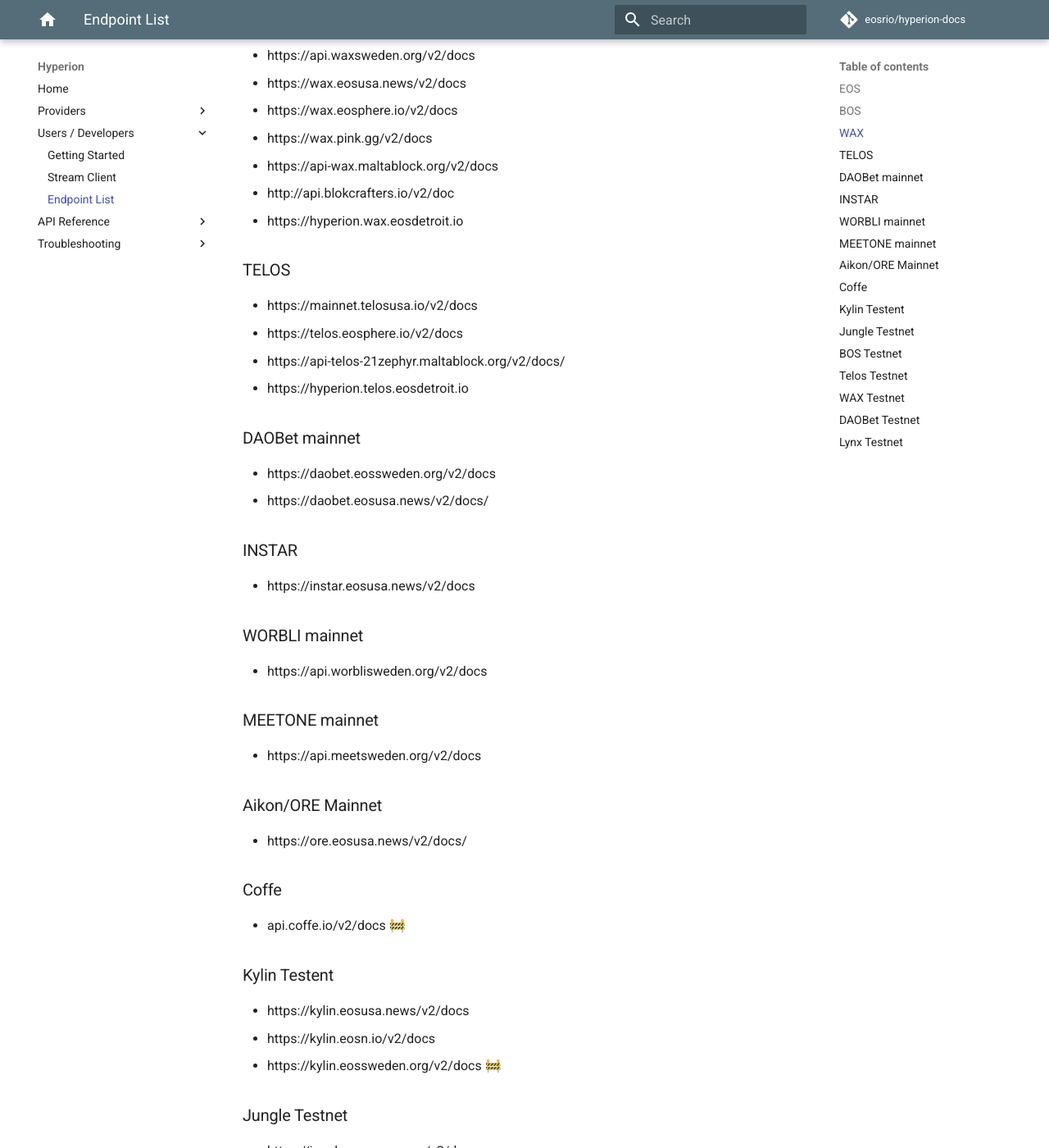
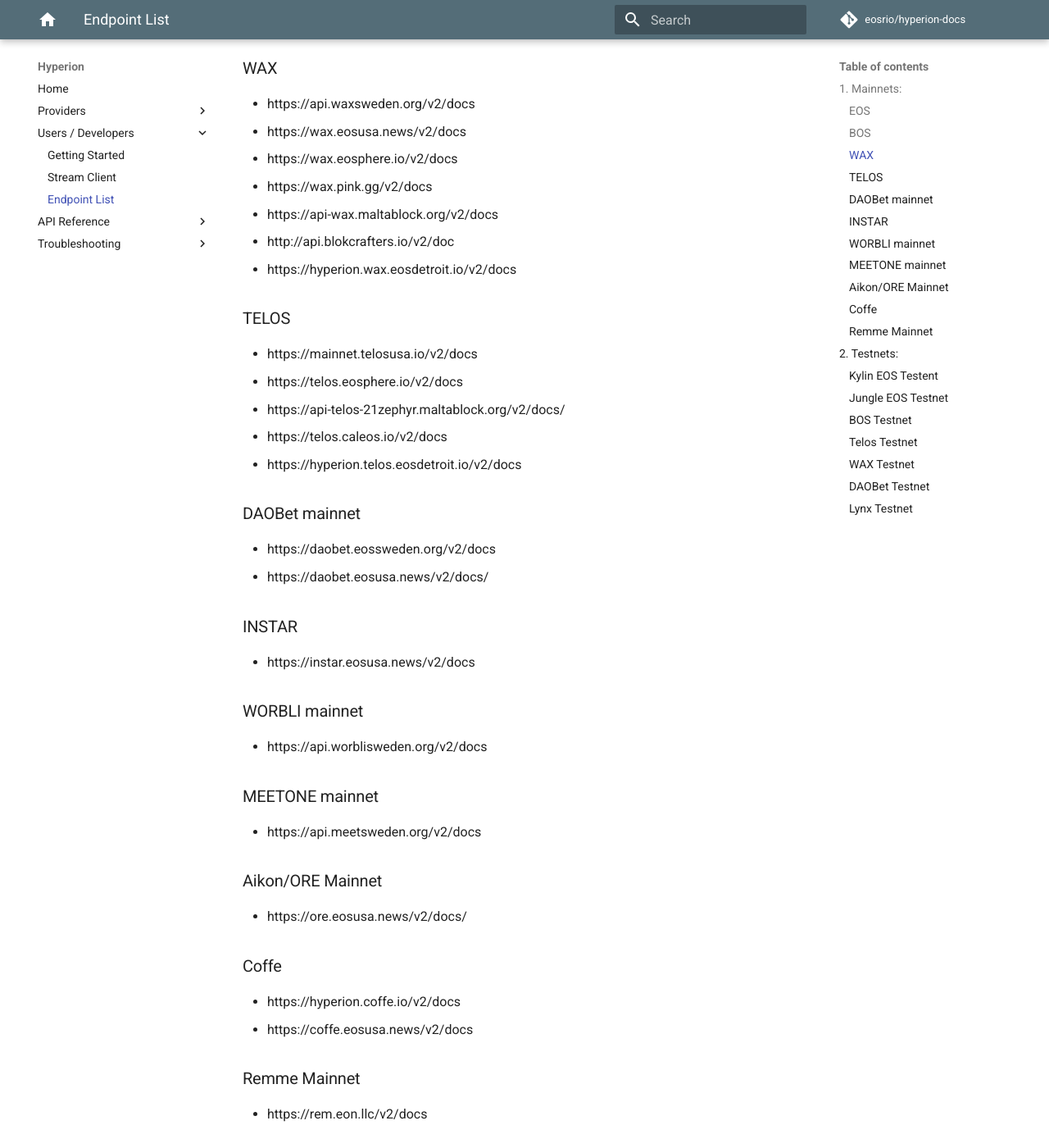
Before and after one commit to eosrio/hyperion-docs, an MkDocs documentation site: the page built from docs/endpoint.md, in a window 1280 px wide and 1400 px high, scrolled down 594 px. Shown: the whole window at 82% size. Built offline with MkDocs 1.6.1 and Material for MkDocs 9.7.7, drawn with Linux system fonts in a browser that asks for light colours; comment, search, counter and statistics services are not loaded; some of the changed text lies outside the part shown.

Commit message:
Update endpoint.md

```diff
--- a/docs/endpoint.md
+++ b/docs/endpoint.md
@@ -2,6 +2,8 @@
 
 !!!tip
     Check the endpoint status at [https://bloks.io/hyperion](https://bloks.io/hyperion)
+
+## 1. Mainnets:
 
 ### EOS
 - http://api.eossweden.org/v2/docs
@@ -10,7 +12,7 @@
 ### BOS
 - http://api.bossweden.org/v2/docs
 - https://bos.eosn.io/v2/docs
-- https://bos.eosusa.news/v2/docs 🚧
+- https://bos.eosusa.news/v2/docs
 
 ### WAX
 - https://api.waxsweden.org/v2/docs
@@ -19,13 +21,14 @@
 - https://wax.pink.gg/v2/docs
 - https://api-wax.maltablock.org/v2/docs
 - http://api.blokcrafters.io/v2/doc
-- https://hyperion.wax.eosdetroit.io
+- https://hyperion.wax.eosdetroit.io/v2/docs
 
 ### TELOS
 - https://mainnet.telosusa.io/v2/docs
 - https://telos.eosphere.io/v2/docs
 - https://api-telos-21zephyr.maltablock.org/v2/docs/
-- https://hyperion.telos.eosdetroit.io
+- https://telos.caleos.io/v2/docs
+- https://hyperion.telos.eosdetroit.io/v2/docs
 
 ### DAOBet mainnet
 - https://daobet.eossweden.org/v2/docs
@@ -44,14 +47,22 @@
 - https://ore.eosusa.news/v2/docs/
 
 ### Coffe
-- api.coffe.io/v2/docs 🚧
+- https://hyperion.coffe.io/v2/docs
+- https://coffe.eosusa.news/v2/docs
 
-### Kylin Testent
+### Remme Mainnet
+- https://rem.eon.llc/v2/docs
+
+<br>
+
+## 2. Testnets:
+
+### Kylin EOS Testent
 - https://kylin.eosusa.news/v2/docs
 - https://kylin.eosn.io/v2/docs
-- https://kylin.eossweden.org/v2/docs 🚧
+- https://kylin.eossweden.org/v2/docs
 
-### Jungle Testnet
+### Jungle EOS Testnet
 - https://jungle.eosusa.news/v2/docs
 - https://junglehistory.cryptolions.io/v2/docs
 - https://jungle.eosn.io/v2/docs
@@ -62,6 +73,7 @@
 
 ### Telos Testnet
 - https://testnet.telosusa.io/v2/docs
+- https://testnet.telos.caleos.io/v2/docs
 
 ### WAX Testnet
 - https://testnet.wax.pink.gg/v2/docs
```
